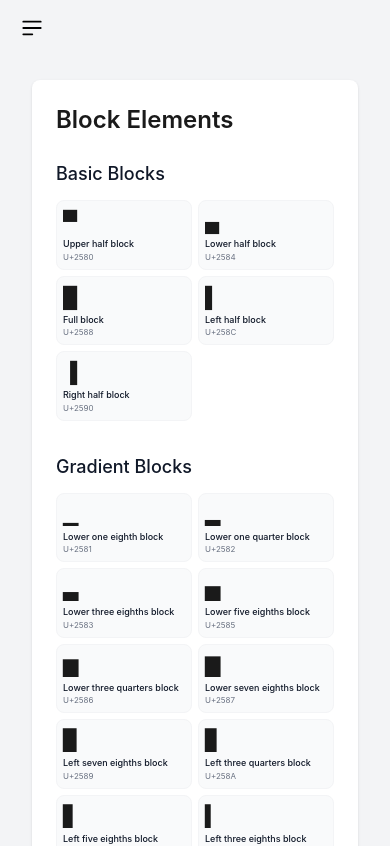
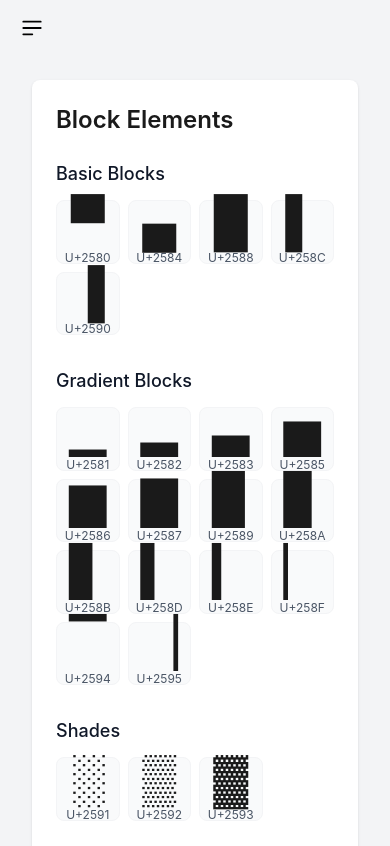
Before and after one commit to yerald231ger/asciicopy, a React (Vite) app: page / in a window 390 px wide. Shown: the top 846 px of the page. Built offline with nearby package versions, Linux system fonts and the light colour scheme.

Commit message:
Enhance UnicodeBlockElement layout and styling; update UnicodeElement grid configuration for better responsiveness

```diff
--- a/src/components/UnicodeBlockElement.tsx
+++ b/src/components/UnicodeBlockElement.tsx
@@ -26,11 +26,10 @@ export function UnicodeBlockElement({ block }: UnicodeBlockElementProps) {
   return (
     <div
       onClick={() => handleCopy(block.glyph, block.code)}
-      className="relative p-1.5 bg-gray-50 rounded-lg border border-gray-100 hover:bg-white hover:shadow-sm transition-all duration-200 cursor-pointer group"
+      className="relative aspect-square w-full h-full flex flex-col items-center justify-center bg-gray-50 rounded-lg border border-gray-100 hover:bg-white hover:shadow-sm transition-all duration-200 cursor-pointer group"
     >
-      <span className="text-xl block mb-0.5">{block.glyph}</span>
-      <p className="text-[9px] font-medium text-gray-900 truncate">{block.description}</p>
-      <p className="text-[8px] text-gray-500">{block.code}</p>
+      <span className="text-5xl flex-1 flex items-center justify-center">{block.glyph}</span>
+      <p className="text-[12px] text-gray-600 mt-1">{block.code}</p>
 
       {/* Copied indicator */}
       <div
--- a/src/components/UnicodeElement.tsx
+++ b/src/components/UnicodeElement.tsx
@@ -19,7 +19,7 @@ export function UnicodeElement({ title, blocks }: UnicodeElementProps) {
   return (
     <div>
       <h3 className="text-lg font-medium text-gray-900 mb-3">{title}</h3>
-      <div className="grid grid-cols-2 sm:grid-cols-3 md:grid-cols-4 lg:grid-cols-6 gap-1.5">
+      <div className="grid grid-cols-4 sm:grid-cols-6 md:grid-cols-8 lg:grid-cols-10 xl:grid-cols-12 gap-2">
         {blocks.map((block) => (
           <UnicodeBlockElement key={block.code} block={block} />
         ))}
```
